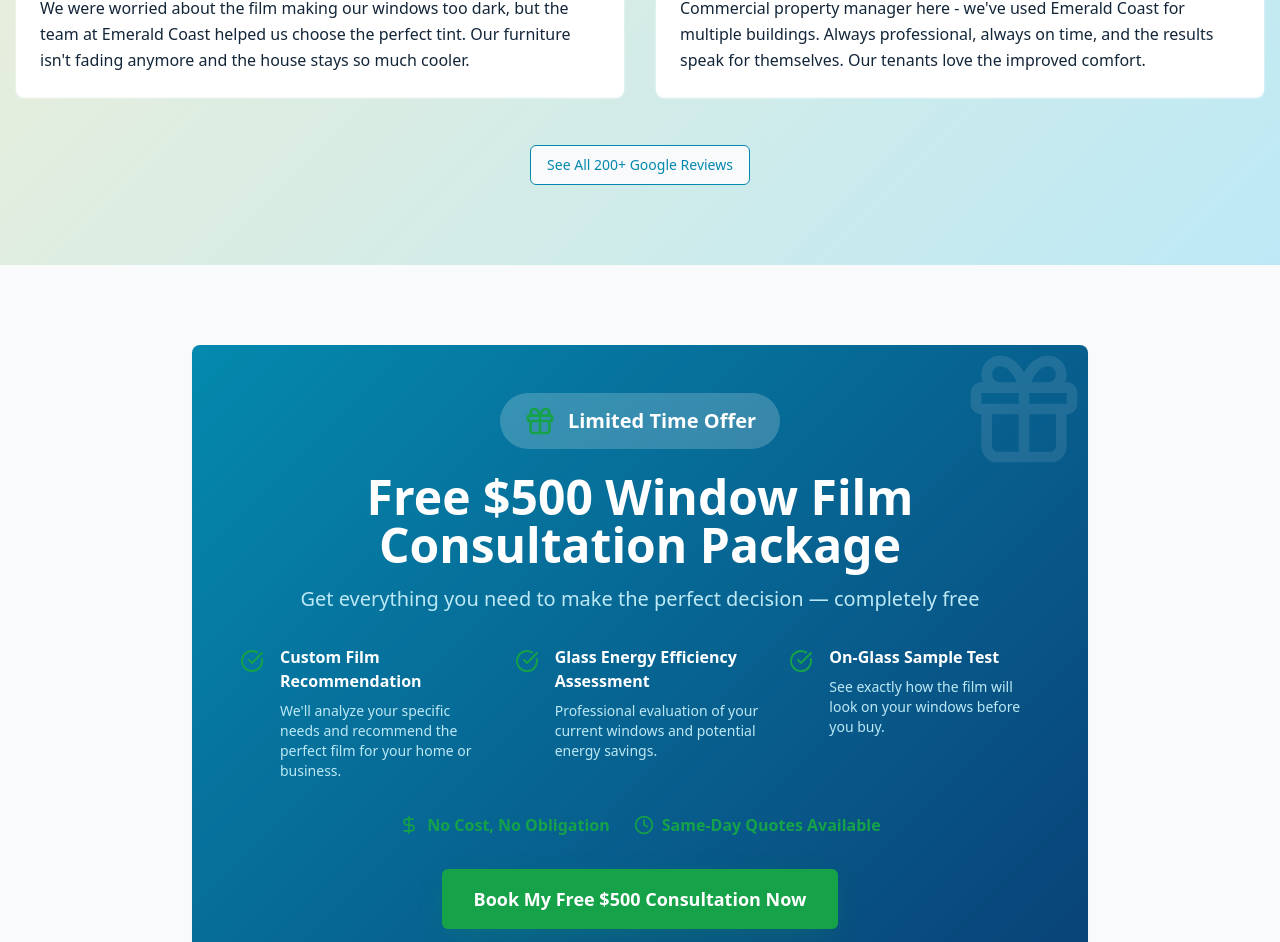
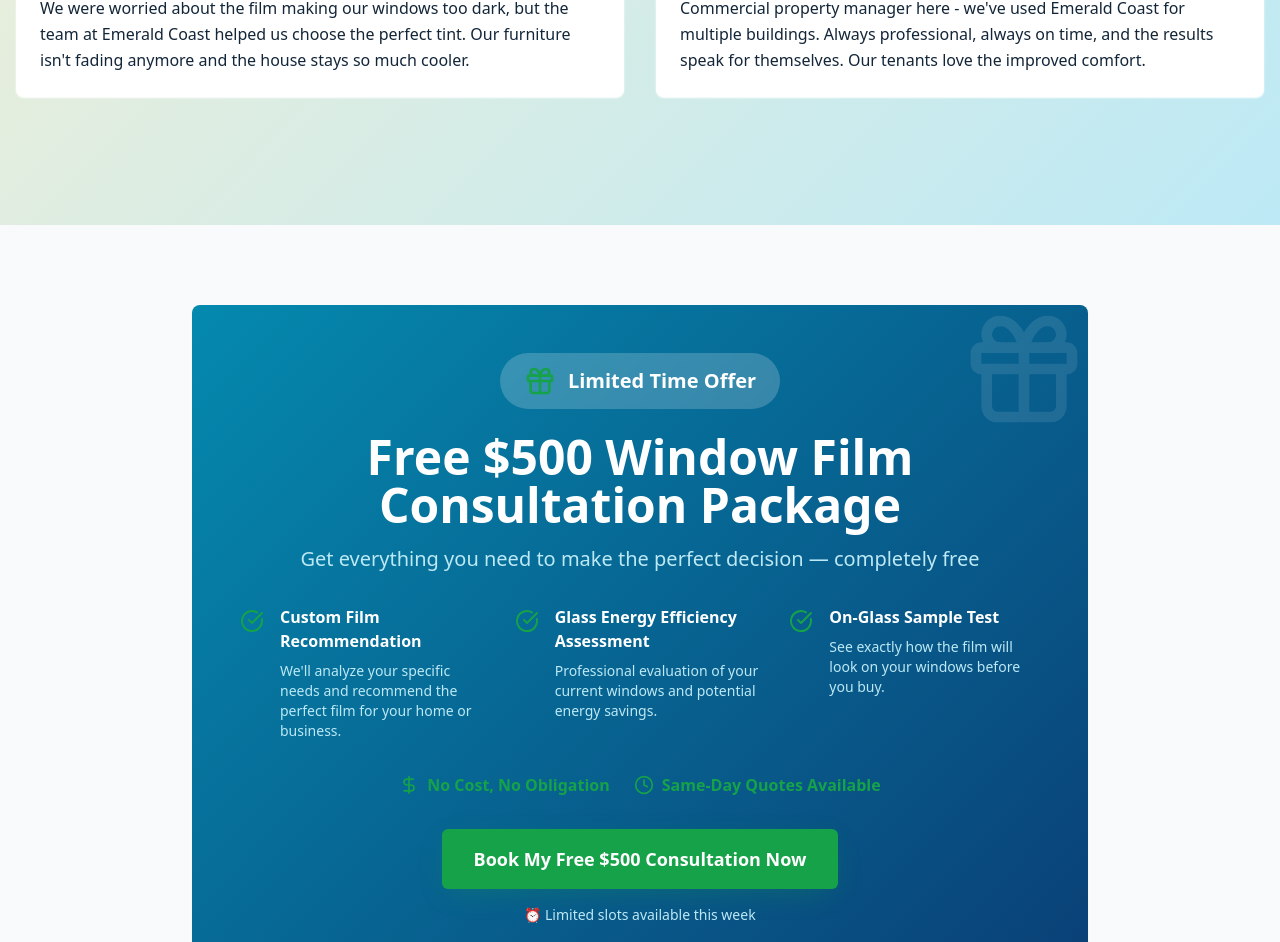
Before and after one commit to leadgenqueen/windowfilm, a React (Vite) app: page / in a window 1280 px wide. Shown: the part 1543-2485 px from the top of the page. Built offline with nearby package versions, Linux system fonts and the light colour scheme.

Commit message:
Remove review button
Remove the "See all 200+ Google Reviews" button from the page.

```diff
--- a/src/components/ReviewsSection.tsx
+++ b/src/components/ReviewsSection.tsx
@@ -107,15 +107,6 @@ export const ReviewsSection = () => {
           ))}
         </div>
 
-        <div className="text-center">
-          <Button
-            variant="outline"
-            className="border-coastal-blue text-coastal-blue hover:bg-coastal-blue hover:text-white"
-            onClick={() => window.open('https://www.google.com/search?q=emerald+coast+window+films+reviews', '_blank')}
-          >
-            See All 200+ Google Reviews
-          </Button>
-        </div>
       </div>
     </section>
   );
```
